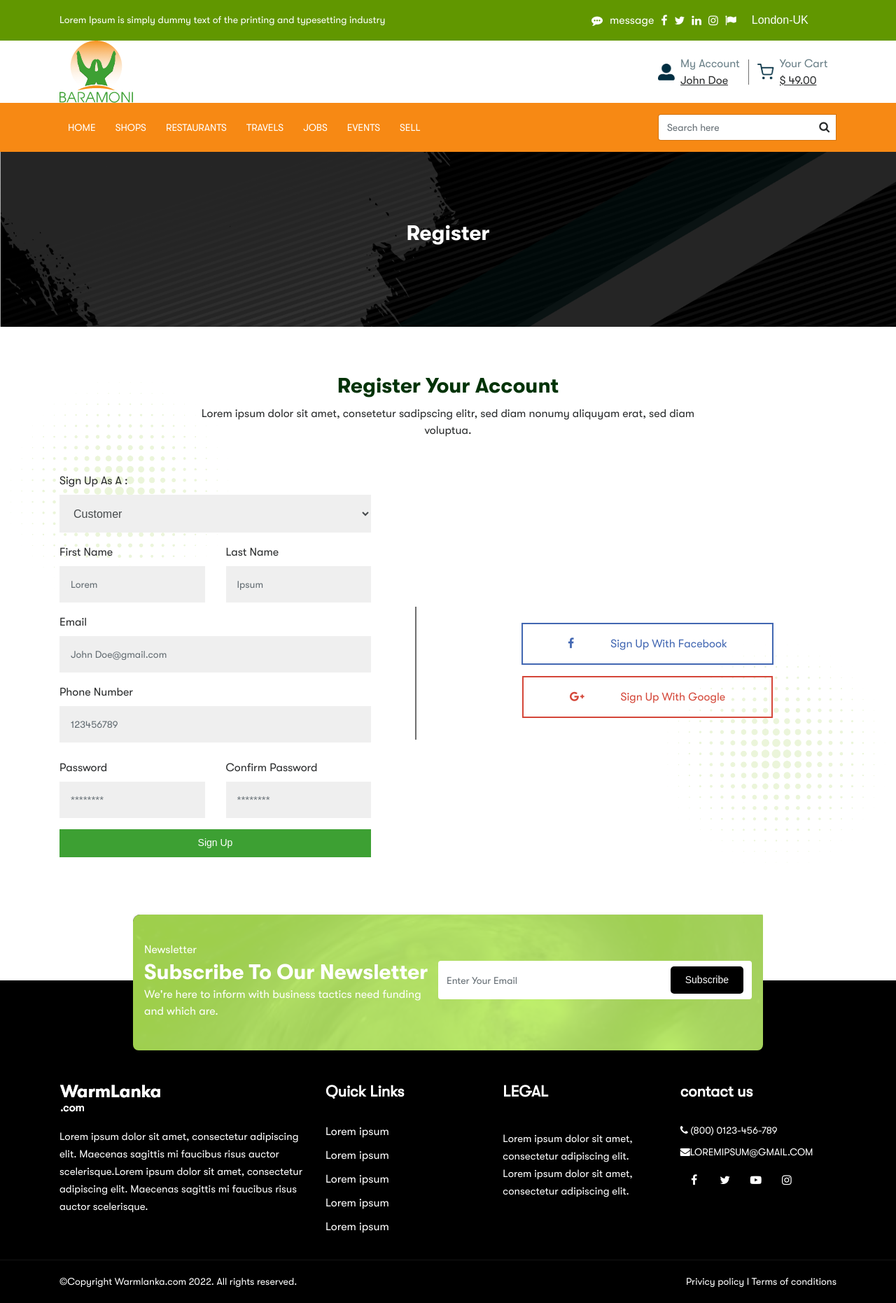
After one commit to AhsanMukhtar/Baramoni, a PHP site: page /signup.php in a window 1280 px wide. The commit adds this page. Shown: the whole page at 70% size. Run offline with PHP 8.4, Linux system fonts and the light colour scheme; some libraries are stand-ins or nearby versions.

Commit message:
form pages work

```diff
--- /dev/null
+++ b/css/signup.css
@@ -0,0 +1,120 @@
+.signup_heading_sec p {
+    width: 715px;
+    margin: 0 auto;
+}
+.signup_heading_sec {
+    text-align: center;
+    margin-top: 4rem;
+}
+.signup_form_sec .form-control {
+    border: 0;
+    background-color: #EFEFEF;
+    border-radius: 0;
+    padding: 1rem;
+}
+.signup_heading_sec h3 {
+    color: #013307;
+}
+section.signup_section button.btn.w-100 {
+    border-radius: 0;
+    background: #3DA033;
+}
+section.signup_section a.btn {
+    border-radius: 0;
+    background: #3DA033;
+}
+/* .sigup_form_sec .custom-check input {
+    position: absolute;
+    opacity: 0;
+    cursor: pointer;
+    height: 0;
+    width: 0;
+}
+.signup_form_sec .custom-check input:checked ~ .checkmark {
+    background-color: #3DA033;
+}
+.signup_form_sec section.signup-section .checkmark {
+    position: absolute;
+    top: 2px;
+    left: 0rem;
+    height: 12px;
+    width: 12px;
+    background-color: #000;
+}
+.signup_form_sec .checkmark {
+    position: absolute;
+    top: 6px;
+    left: 15px;
+    height: 12px;
+    width: 12px;
+    background-color: #3DA033;
+}
+.signup_form_sec .custom-check input:checked ~ .checkmark:after {
+    display: block;
+}
+.signup_form_sec .custom-check .checkmark:after {
+    top: 0px;
+    left: 4px;
+}
+.signup_form_sec .custom-check .checkmark:after {
+    left: 4px;
+    top: 0px;
+    width: 5px;
+    height: 10px;
+    border: solid white;
+    border-width: 0 3px 3px 0;
+    -webkit-transform: rotate(45deg);
+    -ms-transform: rotate(45deg);
+    transform: rotate(45deg);
+}
+.signup_form_sec .checkmark:after {
+    content: "";
+    position: absolute;
+    display: none;
+
+}
+.signup_form_sec input[type="checkbox"] {
+    opacity: 0;
+}
+.signup_form_sec label.custom-check {
+    margin-left: 20px;
+}
+.signup_form_sec .contactus-form-btn a {
+    color: #3DA033;
+    text-decoration: underline;
+} */
+.signup_form_sec .border_col:after {
+    content: "";
+    background: #707070;
+    width: 2px;
+    height: 190px;
+    position: absolute;
+    border-radius: 0;
+    margin-top: 12rem ;
+    border: 0;
+}
+a.signupwf {
+    color: #4267B2;
+    background: transparent;
+    border: 2px solid;
+    padding: 1rem 4rem;
+}
+a.signupwg {
+    color: #D44638;
+    background: transparent;
+    border: 2px solid;
+    padding: 1rem 66px;
+}
+.sigw:first-child {
+    margin-bottom: 1rem;
+}
+.sigw {
+    display: inline-flex;
+}
+.signinnn {
+    margin: auto;
+}
+select#exampleFormControlSelect1 {
+    padding: 1rem;
+    height: 54px;
+}
--- a/css/style.css
+++ b/css/style.css
@@ -8,6 +8,10 @@
 @font-face {
   font-family: 'gtw';
   src: url(../fonts/GTWalsheimPro-Regular.ttf);
+}
+@font-face {
+  font-family: 'gtwb';
+  src: url(../fonts/GTWalsheimPro-Bold.ttf);
 }
 /* Universal Css Start Here */
 :root {
@@ -42,6 +46,7 @@ h3 {
   font-size: 30px;
   font-weight: 400;
   line-height: 40px;
+  font-family: 'gtwb';
 }
 h4 {
   font-size: 25px;
@@ -80,6 +85,12 @@ input::placeholder{
 h3.heading-page {
   padding: 4rem;
   text-align: center;
+}
+::placeholder{
+  font-family: "gtw";
+}
+label{
+  font-family: "gtw";
 }
 /* a.btn:hover {
   color: #fff;
--- /dev/null
+++ b/signup.php
@@ -0,0 +1,136 @@
+<!-- App Include Here -->
+<?php include 'inc/app.php';?>
+<!-- App Include Here -->
+<!-- Css Stylesheet -->
+<link rel="stylesheet" href="css/signup.css">
+<!-- Css Stylesheet -->
+
+<!-- section profile head start -->
+<section class="section-head">
+    <div class="head-page">
+        <h3 class="heading-page">Register</h3>
+    </div>
+</section>
+<!-- section profile head End -->
+
+<!-- section body start here -->
+
+<section class="paralax_scroll">
+    <!-- singin page start here -->
+    <section class="signup_section">
+        <div class="container">
+            <div class="signup_heading_sec">
+                <h3>Register Your Account</h3>
+                <p>Lorem ipsum dolor sit amet, consetetur sadipscing elitr, sed diam nonumy aliquyam erat, sed diam
+                    voluptua.
+                </p>
+            </div>
+            <div class="signup_form_sec">
+                <div class="row mt-5">
+                    <div class="col-lg-5">
+                        <div class="">
+                            <form action="profile.php">
+                                <div class="form-start">
+                                    <div class="form-group">
+                                        <label for="exampleFormControlSelect1">Sign Up As A :</label>
+                                        <select class="form-control" id="exampleFormControlSelect1">
+                                            <option>Customer</option>
+                                            <option>Customer</option>
+                                            <option>Customer</option>
+                                            <option>Customer</option>
+                                            <option>Customer</option>
+                                        </select>
+                                    </div>
+                                    <div class="form-group">
+                                        <div class="row">
+                                            <div class="col-md-6 col-xs-12">
+                                                <label for="inputName">First Name</label>
+                                                <input type="text" class="form-control" id="inputName" name="first_name"
+                                                    placeholder="Lorem" required="required">
+                                            </div>
+                                            <div class="col-md-6 col-xs-12">
+                                                <label for="inputLname">Last Name</label>
+                                                <input type="text" class="form-control" name="last_name" id="inputLname"
+                                                    placeholder="Ipsum" required="required">
+                                            </div>
+                                        </div>
+                                    </div>
+                                    <div class="form-group">
+                                        <div class="row">
+                                            <div class="col-md-12 col-xs-12">
+                                                <label for="inputemail">Email</label>
+                                                <input type="email" class="form-control" name="email" id="inputemail"
+                                                    placeholder="John Doe@gmail.com" required="required">
+                                            </div>
+                                        </div>
+                                    </div>
+                                    <div class="form-group">
+                                        <div class="row">
+                                            <div class="col-md-12 col-xs-12">
+                                                <label for="pnumber">Phone Number</label>
+                                                <input type="tel" class="form-control" id="pnumber" name="pnumber"
+                                                    placeholder="123456789" required="required">
+                                            </div>
+
+                                        </div>
+                                    </div>
+                                    <div class="form-group mt-4">
+                                        <div class="row">
+                                            <div class="col-md-6 col-xs-12">
+                                                <label for="inputPass">Password</label>
+                                                <input type="password" class="form-control" id="inputPass"
+                                                    name="inputPass" placeholder="********" required="password">
+                                            </div>
+                                            <div class="col-md-6 col-xs-12">
+                                                <label for="inputcPass">Confirm Password</label>
+                                                <input type="password" class="form-control" id="inputcPass"
+                                                    name="inputcPass" placeholder="********" required="password">
+                                            </div>
+                                        </div>
+                                    </div>
+                                    <div class="form-group">
+                                        <div class="row">
+                                            <div class="col-md-12 col-xs-12 btn-right ">
+                                                <button type="submit" class="btn w-100">Sign Up</button>
+                                            </div>
+                                        </div>
+                                    </div>
+                                </div>
+
+                            </form>
+                        </div>
+                    </div>
+                    <div class="col-lg-1 text-center">
+                        <div class="border_col">
+
+                        </div>
+                    </div>
+                    <div class="col-lg-6 signinnn">
+                        <div class="dhaa_sec text-center">
+                            <div class="sigw">
+                                <a href="" class="signupwf">
+                                    <i class="fa fa-facebook mr-5"></i>
+                                    Sign Up With Facebook
+                                </a>
+                            </div>
+                            <div class="sigw">
+                                <a href="" class="signupwg">
+                                    <i class="fa fa-google-plus mr-5" aria-hidden="true"></i>
+                                    Sign Up With Google
+                                </a>
+                            </div>
+                        </div>
+                    </div>
+                </div>
+            </div>
+        </div>
+    </section>
+    <!-- singin page end here -->
+
+</section>
+
+<!-- section body end here -->
+
+<!-- Footer Include Here -->
+<?php include 'inc/footer.php';?>
+<!-- Footer Include Here -->
```
Also changed, not shown: css/signin.css (added, +97 -0 lines), forgetpassword.php (added, +73 -0 lines), forgetpassword2.php (added, +84 -0 lines), otp.php (added, +97 -0 lines), signin.php (added, +102 -0 lines), fonts/GTWalsheimPro-Bold.ttf (added), fonts/GTWalsheimPro-UltraBold.ttf (added), fonts/LeagueGothic-Regular-VariableFont_wdth.ttf (added).
